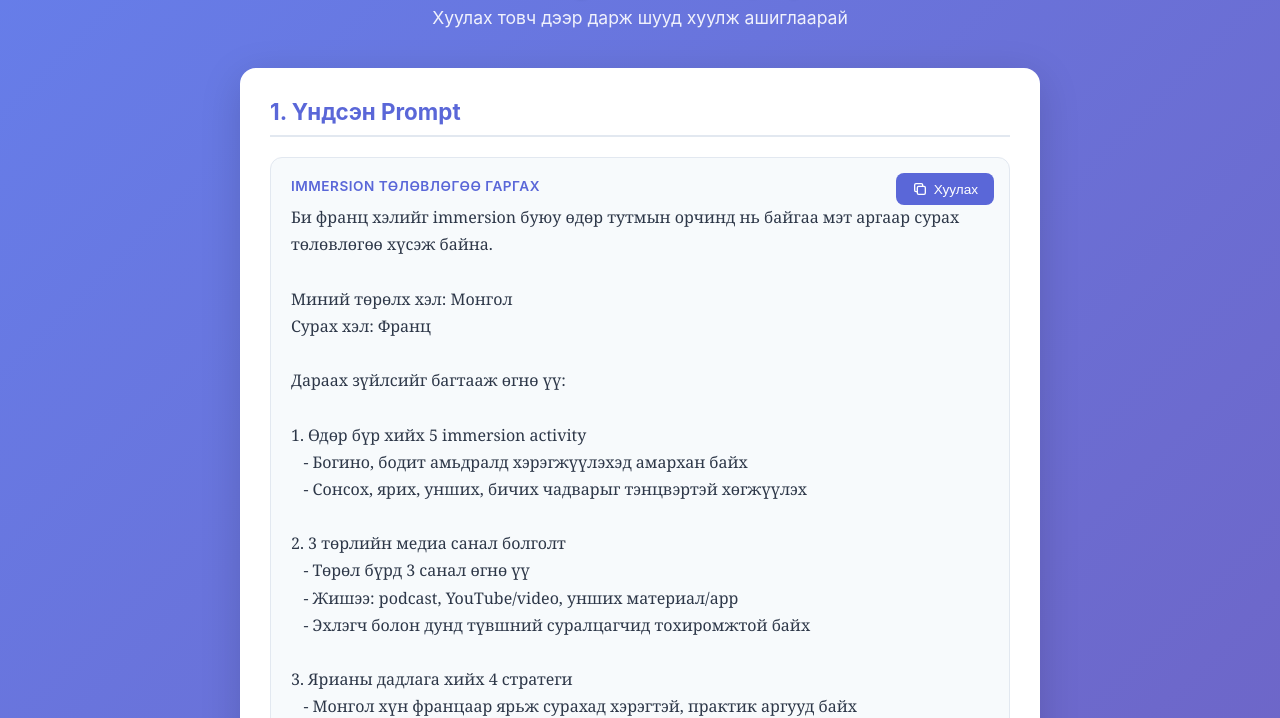
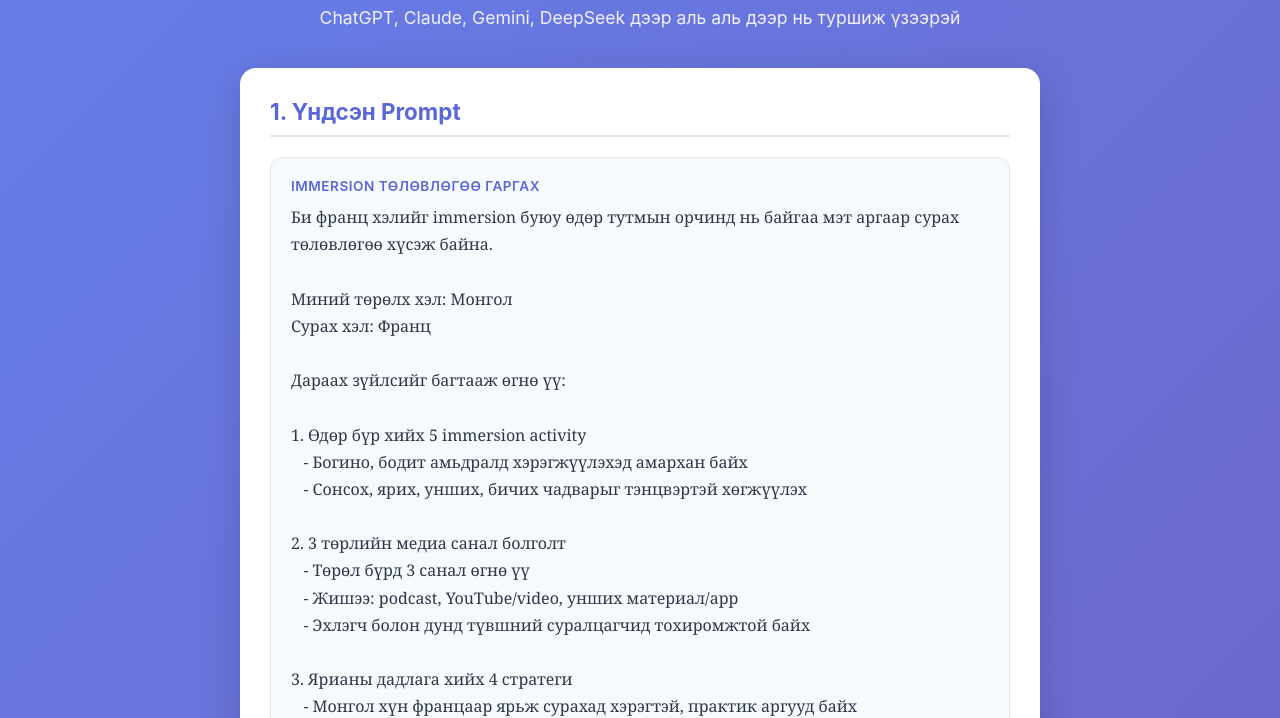
Before and after one commit to tuvshinjargal/learn-french, a plain HTML site: page index.html in a window 1280 px wide. Shown: the part 82-800 px from the top of the page. Drawn offline with Linux system fonts and the light colour scheme.

Commit message:
Update index.html

```diff
--- a/index.html
+++ b/index.html
@@ -61,7 +61,8 @@
             border-radius: 12px;
             padding: 20px;
             margin-bottom: 20px;
-            position: relative;
+            display: flex;
+            flex-direction: column;
         }
 
         .prompt-card:last-child {
@@ -86,9 +87,9 @@
         }
 
         .copy-btn {
-            position: absolute;
-            top: 15px;
-            right: 15px;
+            order: 1;
+            align-self: flex-start;
+            margin-top: 16px;
             background: #5a67d8;
             color: white;
             border: none;
@@ -174,7 +175,7 @@
 <body>
     <div class="container">
         <h1>🇫🇷 🇲🇳 Tungaadai д зориулав</h1>
-        <p class="subtitle">Хуулах товч дээр дарж шууд хуулж ашиглаарай</p>
+        <p class="subtitle">ChatGPT, Claude, Gemini, DeepSeek дээр аль аль дээр нь туршиж үзээрэй</p>
 
         <!-- Main Prompt -->
         <div class="section">
```
